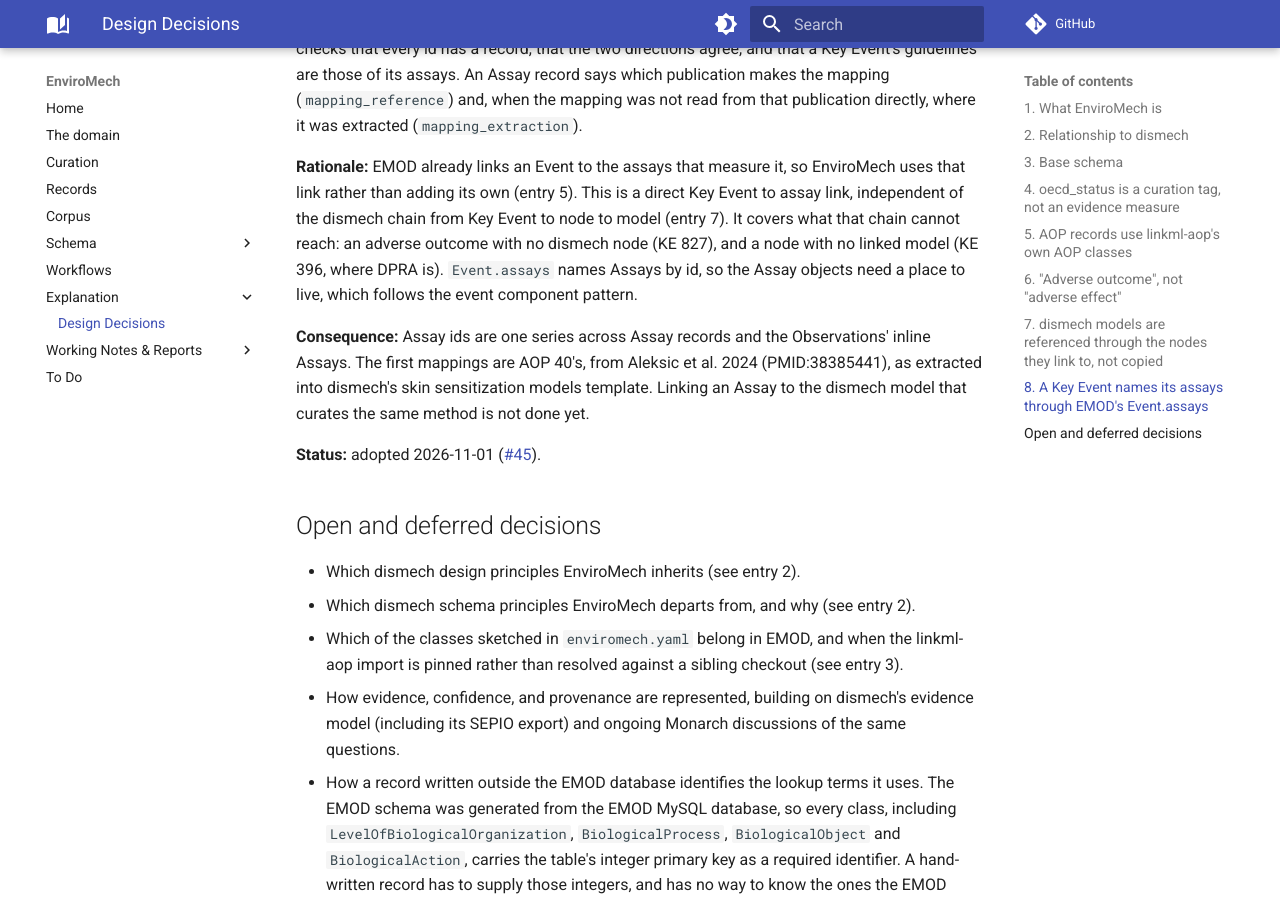
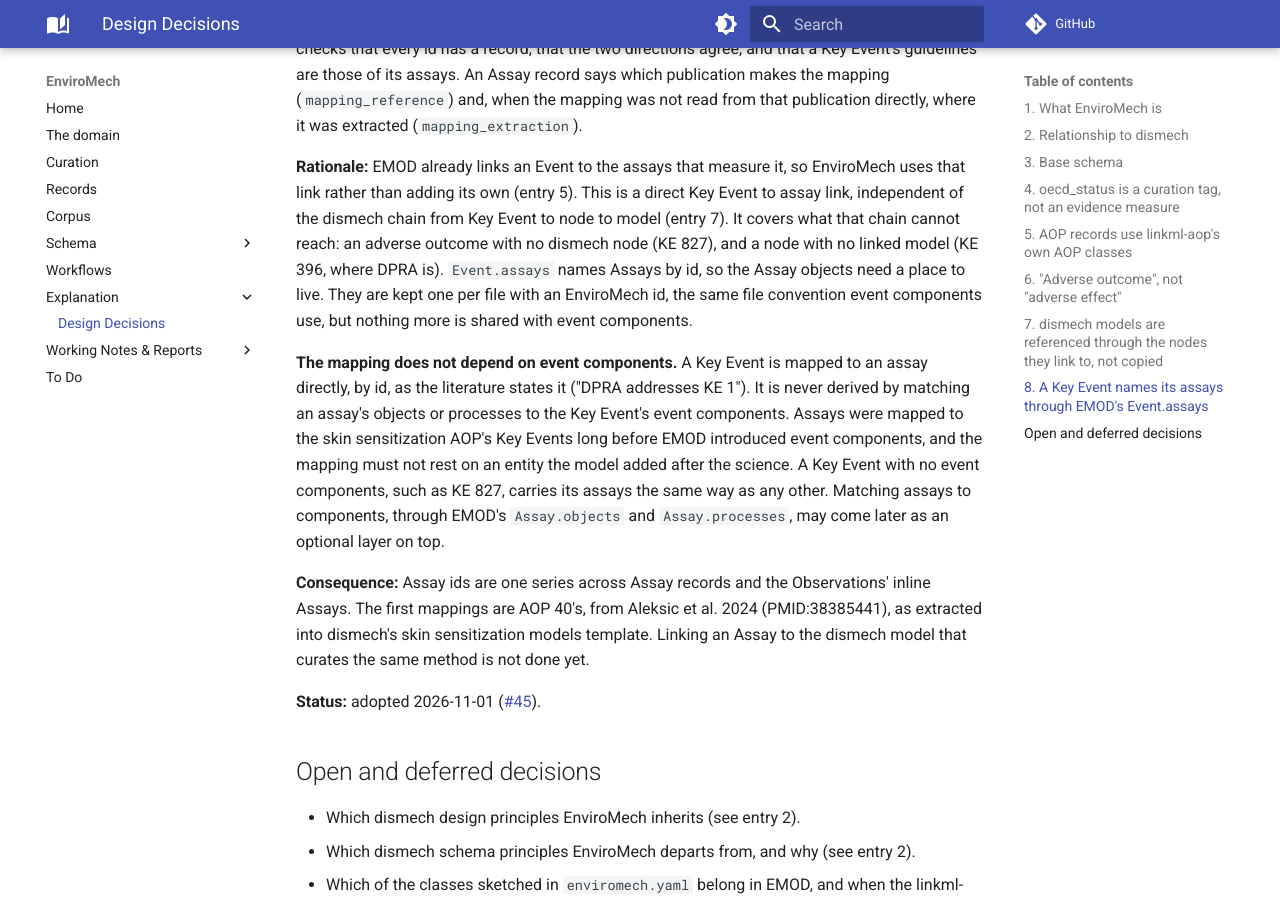
Before and after one commit to monarch-initiative/enviromech, an MkDocs documentation site: the page built from docs/explanation/design-decisions.md, in a window 1280 px wide and 900 px high, scrolled down 4488 px. Built offline with MkDocs 1.6.1 and Material for MkDocs 9.7.7, drawn with Linux system fonts in a browser that asks for light colours; comment, search, counter and statistics services are not loaded.

Commit message:
Say that Key Event to assay mappings never depend on event components
AssayRecord's description and decision 8 now state that a Key Event is mapped
to an assay directly, by id, as the literature states it, and never derived
from event components: assays were mapped to the skin sensitization AOP long
before EMOD introduced event components. KE 827, which has none, carries its
assays like any other Key Event.

Refs #45

Co-Authored-By: Claude Opus 5.5 <noreply@anthropic.com>
Claude-Session: https://claude.ai/code/session_0126VU8AZuPyx29begcgsfvh

```diff
--- a/docs/explanation/design-decisions.md
+++ b/docs/explanation/design-decisions.md
@@ -189,7 +189,18 @@ uses that link rather than adding its own (entry 5). This is a direct Key Event
 link, independent of the dismech chain from Key Event to node to model (entry 7). It
 covers what that chain cannot reach: an adverse outcome with no dismech node (KE 827),
 and a node with no linked model (KE 396, where DPRA is). `Event.assays` names Assays by
-id, so the Assay objects need a place to live, which follows the event component pattern.
+id, so the Assay objects need a place to live. They are kept one per file with an
+EnviroMech id, the same file convention event components use, but nothing more is
+shared with event components.
+
+**The mapping does not depend on event components.** A Key Event is mapped to an assay
+directly, by id, as the literature states it ("DPRA addresses KE 1"). It is never
+derived by matching an assay's objects or processes to the Key Event's event
+components. Assays were mapped to the skin sensitization AOP's Key Events long before
+EMOD introduced event components, and the mapping must not rest on an entity the model
+added after the science. A Key Event with no event components, such as KE 827, carries
+its assays the same way as any other. Matching assays to components, through EMOD's
+`Assay.objects` and `Assay.processes`, may come later as an optional layer on top.
 
 **Consequence:** Assay ids are one series across Assay records and the Observations'
 inline Assays. The first mappings are AOP 40's, from Aleksic et al. 2024
```
Also changed, not shown: src/enviromech/schema/enviromech.yaml (+8 -0 lines).
